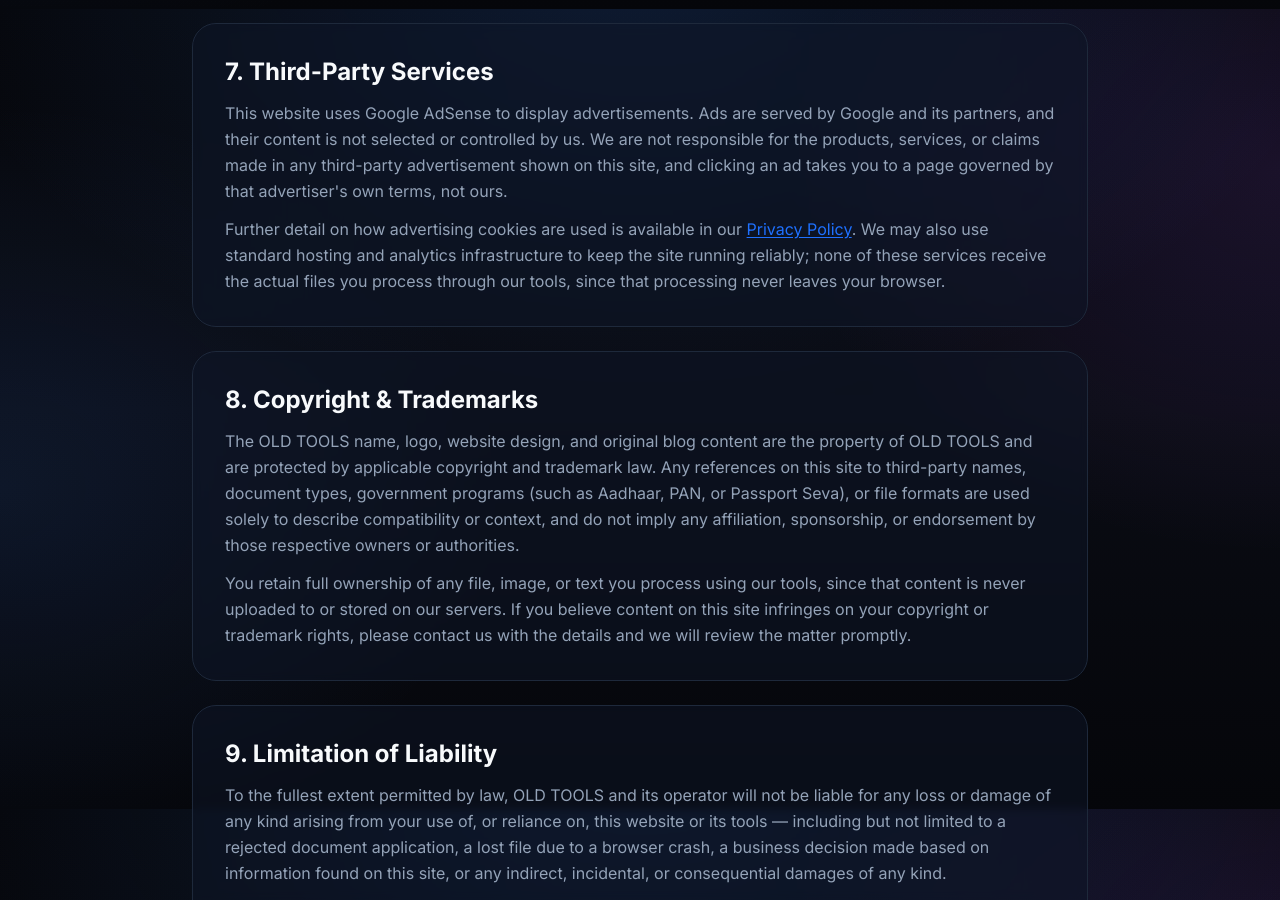
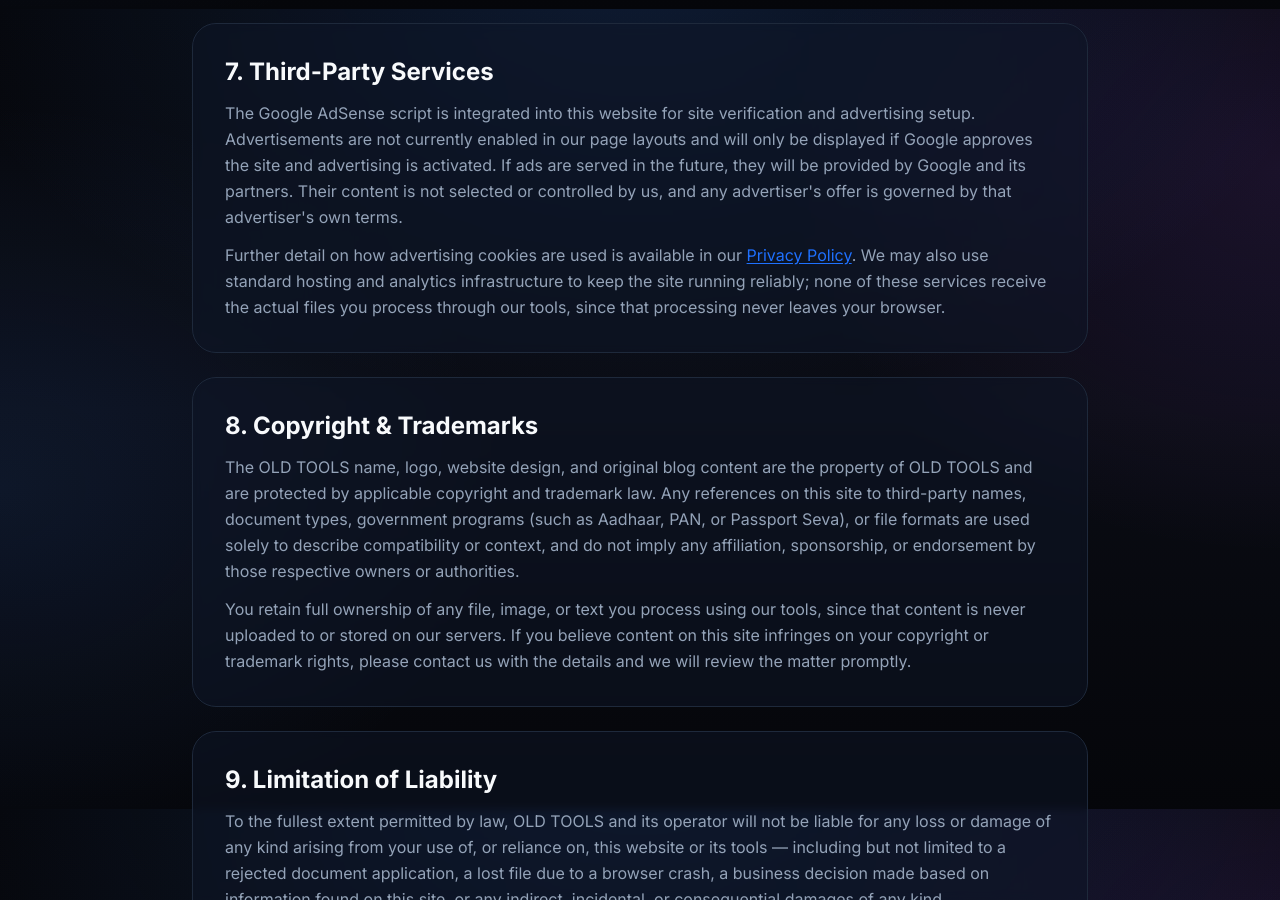
Before and after one commit to surajkumar122024-star/ok01, a Next.js app: page /disclaimer in a window 1280 px wide. Shown: the part 3191-4091 px from the top of the page. Built offline with nearby package versions, Linux system fonts and the light colour scheme.

Commit message:
Correct advertising disclosure

```diff
--- a/src/app/disclaimer/page.tsx
+++ b/src/app/disclaimer/page.tsx
@@ -207,11 +207,11 @@ export default function DisclaimerPage() {
           <section id="third-party-services" className="rounded-3xl border bg-card/50 backdrop-blur-sm p-8 space-y-3">
             <h2 className="text-2xl font-bold">7. Third-Party Services</h2>
             <p className="leading-relaxed text-muted-foreground">
-              This website uses Google AdSense to display advertisements. Ads are served by Google
-              and its partners, and their content is not selected or controlled by us. We are not
-              responsible for the products, services, or claims made in any third-party
-              advertisement shown on this site, and clicking an ad takes you to a page governed by
-              that advertiser&apos;s own terms, not ours.
+              The Google AdSense script is integrated into this website for site verification and advertising setup.
+              Advertisements are not currently enabled in our page layouts and will only be displayed if
+              Google approves the site and advertising is activated. If ads are served in the future, they
+              will be provided by Google and its partners. Their content is not selected or controlled by us,
+              and any advertiser's offer is governed by that advertiser's own terms.
             </p>
             <p className="leading-relaxed text-muted-foreground">
               Further detail on how advertising cookies are used is available in our{' '}
```
